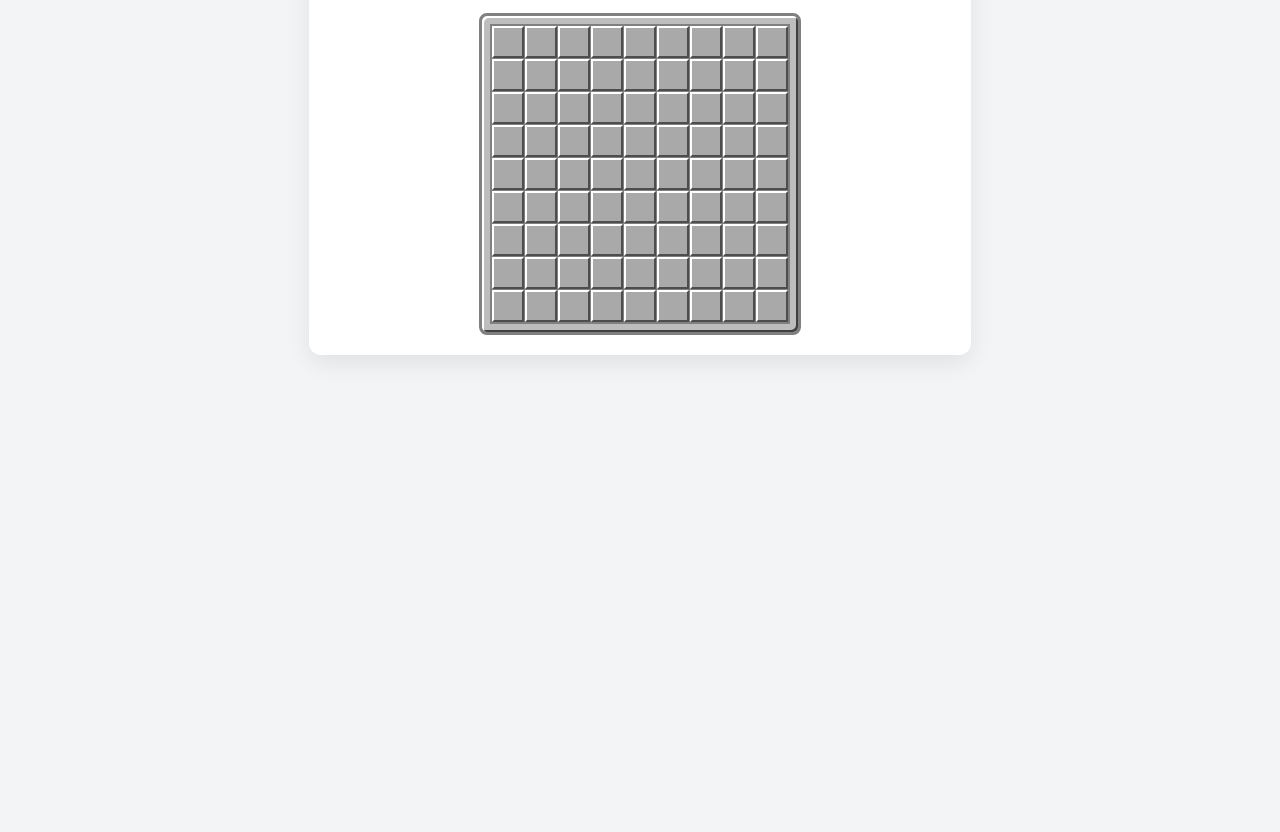
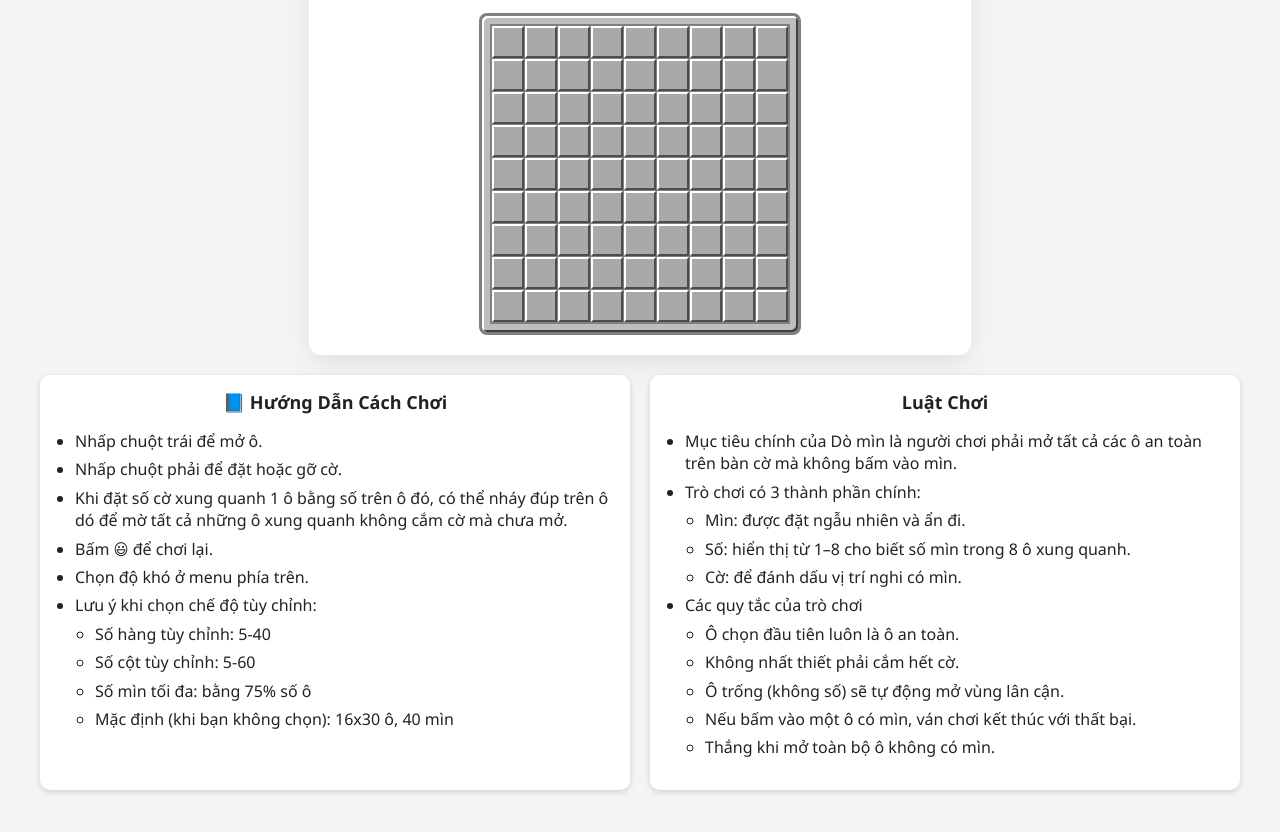
Before and after one commit to khongvuanhtuan/Minesweepers-game, a plain HTML site: page index.html in a window 1280 px wide. Shown: the part 134-966 px from the top of the page. Before the commit the page ends 800 px from the top, so only its background shows below. Drawn offline with Linux system fonts and the light colour scheme.

Commit message:
update 1

```diff
--- a/index.html
+++ b/index.html
@@ -3,11 +3,10 @@
   <head>
     <meta charset="utf-8" />
     <meta name="viewport" content="width=device-width,initial-scale=1" />
-    <title>Trò chơi Dò Mìn (Tiếng Việt)</title>
+    <title>Game Dò Mìn</title>
     <link rel="stylesheet" href="style.css" />
   </head>
   <body>
-    <!-- Giao diện chính -->
     <div class="hopTroChoi">
       <header>
         <h1>💣 Dò Mìn</h1>
@@ -31,6 +30,55 @@
       </div>
     </div>
 
+    <!-- Hướng dẫn -->
+    <div class="thongTinBoSung">
+      <section class="huongDan">
+        <h2>📘 Hướng Dẫn Cách Chơi</h2>
+        <ul>
+          <li>Nhấp chuột trái để mở ô.</li>
+          <li>Nhấp chuột phải để đặt hoặc gỡ cờ.</li>
+          <li>
+            Khi đặt số cờ xung quanh 1 ô bằng số trên ô đó, có thể nháy đúp trên
+            ô dó để mờ tất cả những ô xung quanh không cắm cờ mà chưa mở.
+          </li>
+          <li>Bấm 😃 để chơi lại.</li>
+          <li>Chọn độ khó ở menu phía trên.</li>
+          <li>
+            Lưu ý khi chọn chế độ tùy chỉnh:
+            <ul>
+              <li>Số hàng tùy chỉnh: 5-40 </li>
+              <li>Số cột tùy chỉnh: 5-60 </li>
+              <li>Số mìn tối đa: bằng 75% số ô</li>
+              <li>Mặc định (khi bạn không chọn): 16x30 ô, 40 mìn</li>
+          </li>
+        </ul>
+      </section>
+
+      <section class="luatChoi">
+        <h2>Luật Chơi</h2>
+        <ul>
+          <li>
+            Mục tiêu chính của Dò mìn là người chơi phải mở tất cả các ô an toàn
+            trên bàn cờ mà không bấm vào mìn.
+          </li>
+          <li>Trò chơi có 3 thành phần chính:</li>
+          <ul>
+            <li>Mìn: được đặt ngẫu nhiên và ẩn đi.</li>
+            <li>Số: hiển thị từ 1–8 cho biết số mìn trong 8 ô xung quanh.</li>
+            <li>Cờ: để đánh dấu vị trí nghi có mìn.</li>
+          </ul>
+          <li>Các quy tắc của trò chơi</li>
+          <ul>
+            <li>Ô chọn đầu tiên luôn là ô an toàn.</li>
+            <li>Không nhất thiết phải cắm hết cờ.</li>
+            <li>Ô trống (không số) sẽ tự động mở vùng lân cận.</li>
+            <li>Nếu bấm vào một ô có mìn, ván chơi kết thúc với thất bại.</li>
+            <li>Thắng khi mở toàn bộ ô không có mìn.</li>
+          </ul>
+        </ul>
+      </section>
+    </div>
+
     <script src="script.js"></script>
   </body>
 </html>
--- a/style.css
+++ b/style.css
@@ -196,3 +196,46 @@ button:hover {
 .o.mo[data-so="8"] {
   color: #808080;
 }
+
+/* Phần hướng dẫn */
+.thongTinBoSung {
+  display: flex;
+  gap: 20px;
+  justify-content: center;
+  margin: 20px auto;
+  max-width: 1200px;
+}
+
+.huongDan,
+.luatChoi {
+  flex: 1;
+  background: #fff;
+  padding: 15px;
+  border-radius: 10px;
+  box-shadow: 0 2px 6px rgba(0, 0, 0, 0.15);
+}
+
+.huongDan h2,
+.luatChoi h2 {
+  margin: 0 0 10px;
+  text-align: center;
+  font-size: 18px;
+}
+
+.huongDan ul,
+.luatChoi ul {
+  padding-left: 20px;
+}
+
+.huongDan li,
+.luatChoi li {
+  margin: 6px 0;
+  line-height: 1.4;
+}
+
+/* Mobile: tự động xếp dọc */
+@media (max-width: 600px) {
+  .thongTinBoSung {
+    flex-direction: column;
+  }
+}
```
